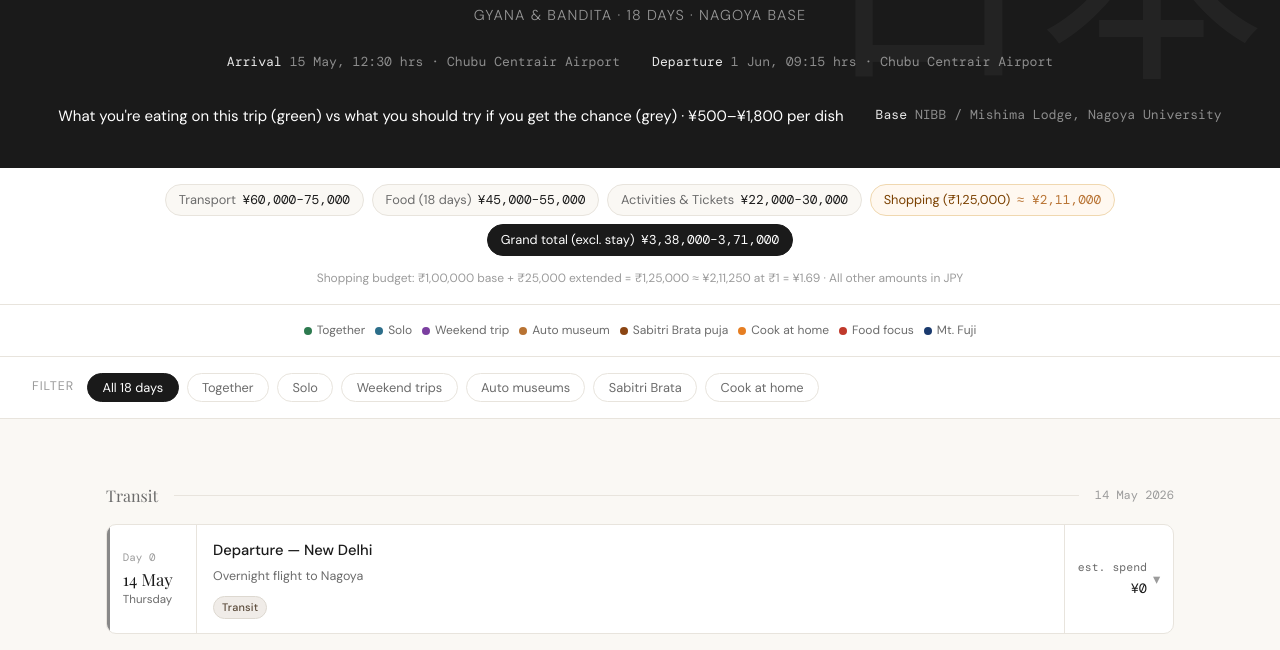
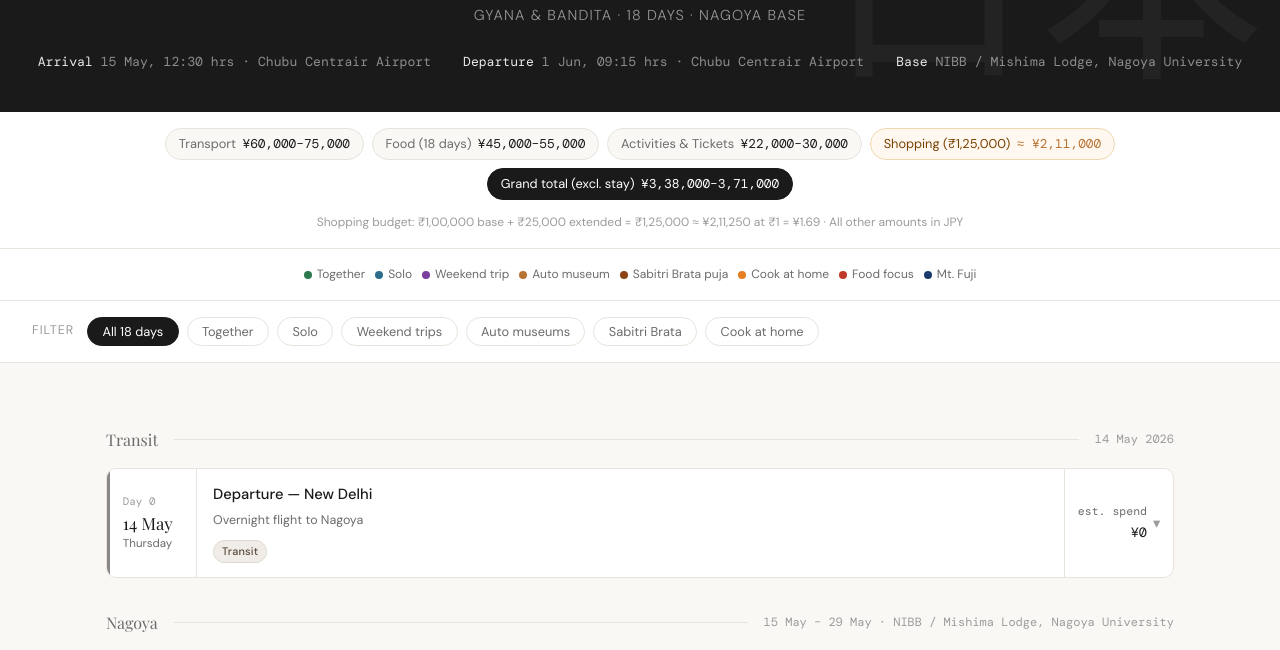
Before and after one commit to gyanaranjandash/Japan2026, a plain HTML site: page index.html in a window 1280 px wide. Shown: the part 112-762 px from the top of the page. Drawn offline with nearby package versions, Linux system fonts and the light colour scheme; a web font is replaced by a local one.

Commit message:
index.html

```diff
--- a/index.html
+++ b/index.html
@@ -183,8 +183,9 @@ footer{margin-top:4rem;padding:2rem;text-align:center;font-size:.78rem;color:var
   <div class="header-meta">
     <span><strong>Arrival</strong> 15 May, 12:30 hrs · Chubu Centrair Airport</span>
     <span><strong>Departure</strong> 1 Jun, 09:15 hrs · Chubu Centrair Airport</span>
-    <div class="">What you're eating on this trip (green) vs what you should try if you get the chance (grey) · ¥500–¥1,800 per dish</div>
-    <span><strong>Base</strong> NIBB / Mishima Lodge, Nagoya University</span>
+    <span style="display:inline-block; max-width:100%; word-break:break-word;">
+  <strong>Base</strong> NIBB / Mishima Lodge, Nagoya University
+</span>
   </div>
 </header>
 
```
